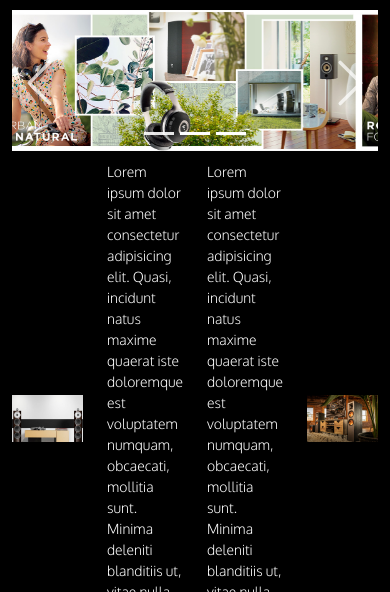
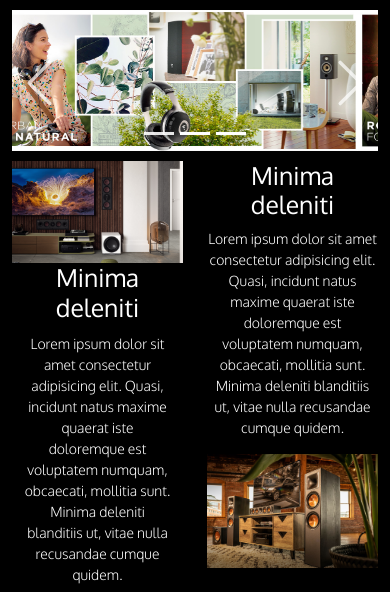
Before and after one commit to JuanPelusa/web-audiolusa, a plain HTML site: page index.html in a window 390 px wide. Shown: the part 61-653 px from the top of the page. Drawn offline with nearby package versions, Linux system fonts and the light colour scheme; a web font is replaced by a local one.

Commit message:
cambios en main index

```diff
--- a/css/style.css
+++ b/css/style.css
@@ -186,38 +186,49 @@ main {
 
 }
 
-.row>* {
-    flex-shrink: none;
-    align-items: center;
-    width: 100%;
-    max-width: none;
-    padding-right: none;
-    padding-left: none;
-    margin-top: 20px;
+.left {
+    margin: 40px 40px 20px 0px;
 }
 
-.text-1, .text-2 {
-    display: flex;
-    justify-content: center;
-    align-items: center;
+.left p, {
+    margin-top: 200px;
 }
 
-.img-1 {
-    display: flex;
-    margin: 20px 20px 0px 0px;
+.left h2 {
+    margin-top: 180px;
 }
 
-.img-2 {
-    display: flex;
-    margin: 0px 0px 0px 20px;
+.right {
+    margin: 40px 0px 20px 40px;
+}
+
+.right img {
+    margin-top: 200px;
 }
 
 @media only screen and (max-width: 992px) {
-    .text-1, .text-2, .img-1, .img-2 {
+    .left, .right, .left img, .right img, .rigth p {
         font-size: 14px;
+        justify-content: center;
+        text-align: center;
         margin: 0px;
+    }
+}
+
+@media only screen and (max-width: 992px) {
+    .left p {
+        font-size: 14px;
         justify-content: center;
-        align-items: center;
+        text-align: center;
+        margin: 10px;
+    }
+}
+
+@media only screen and (max-width: 992px) {
+    .left h2 {
+        justify-content: center;
+        text-align: center;
+        margin: 0px;
     }
 }
 
--- a/index.html
+++ b/index.html
@@ -88,24 +88,33 @@
           </div>
         </div>
         <div class="b-divider"></div>
-        <div class="container">
+        <div class="container-fluid">
           <div class="row">
-              <div class="col img-1">
-                <img class="img-fluid" src="./images/bowers-and-wilkins-700-Series-Signature.png" alt="">
+              <div class="col left">
+                <div>
+                  <img class="img-fluid" src="./images/PHANTOM-M-375_SUB-K-14-F_home-cinema_1000x600.webp" alt="">
                 </div>
-                <div class="col text-1">
-                  <p class="img-fluid">Lorem ipsum dolor sit amet consectetur adipisicing elit.
+                  <div>
+                    <h2>Minima deleniti</h2>
+                  </div>
+                <div>
+                  <p class="text-1">Lorem ipsum dolor sit amet consectetur adipisicing elit.
                     Quasi, incidunt natus maxime quaerat iste doloremque est voluptatem numquam, obcaecati, mollitia sunt.
                     Minima deleniti blanditiis ut, vitae nulla recusandae cumque quidem.
                   </p>
                 </div>
-                <div class="col text-2">
-                  <p class="img-fluid">Lorem ipsum dolor sit amet consectetur adipisicing elit.
+              </div>
+              <div class="col right">
+                <div>
+                  <h2>Minima deleniti</h2>
+                </div>
+                  <div>
+                    <p class="text-2">Lorem ipsum dolor sit amet consectetur adipisicing elit.
                       Quasi, incidunt natus maxime quaerat iste doloremque est voluptatem numquam, obcaecati, mollitia sunt.
                       Minima deleniti blanditiis ut, vitae nulla recusandae cumque quidem.
                     </p>
                   </div>
-              <div class="col img-2">
+                <div>
                   <img class="img-fluid" src="./images/Reference-2018-Floorstanding-Cabinet.png" alt="">
                 </div>
               </div>
```
Also changed, not shown: images/PHANTOM-M-375_SUB-K-14-F_home-cinema_1000x600.webp (added). Lines whose indentation alone changed are shown as unchanged.
